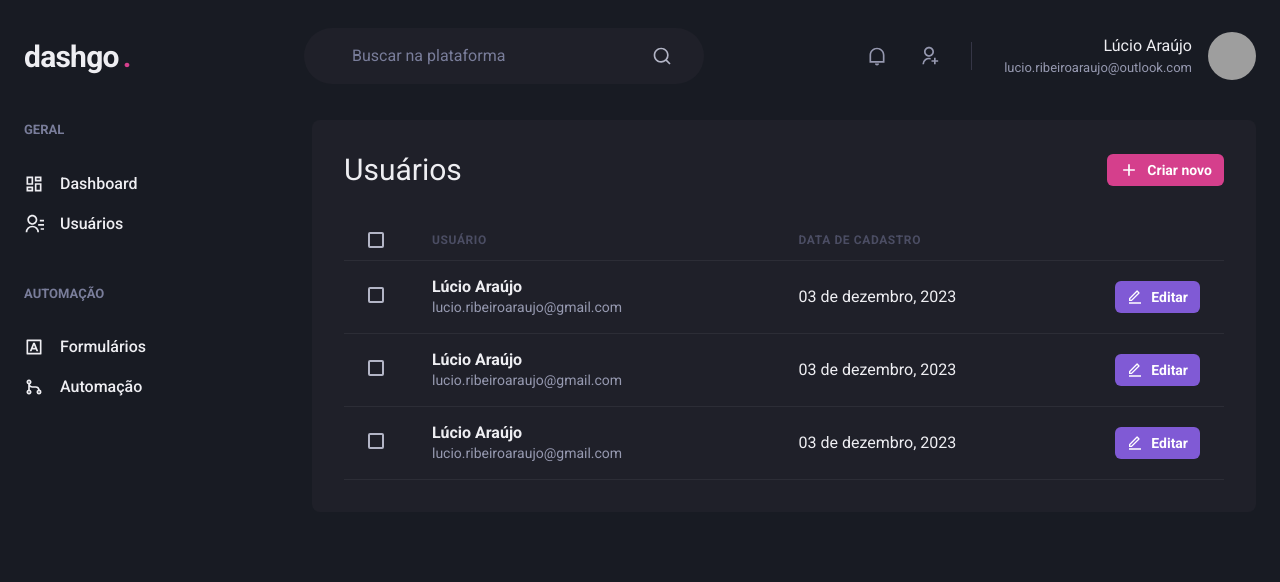
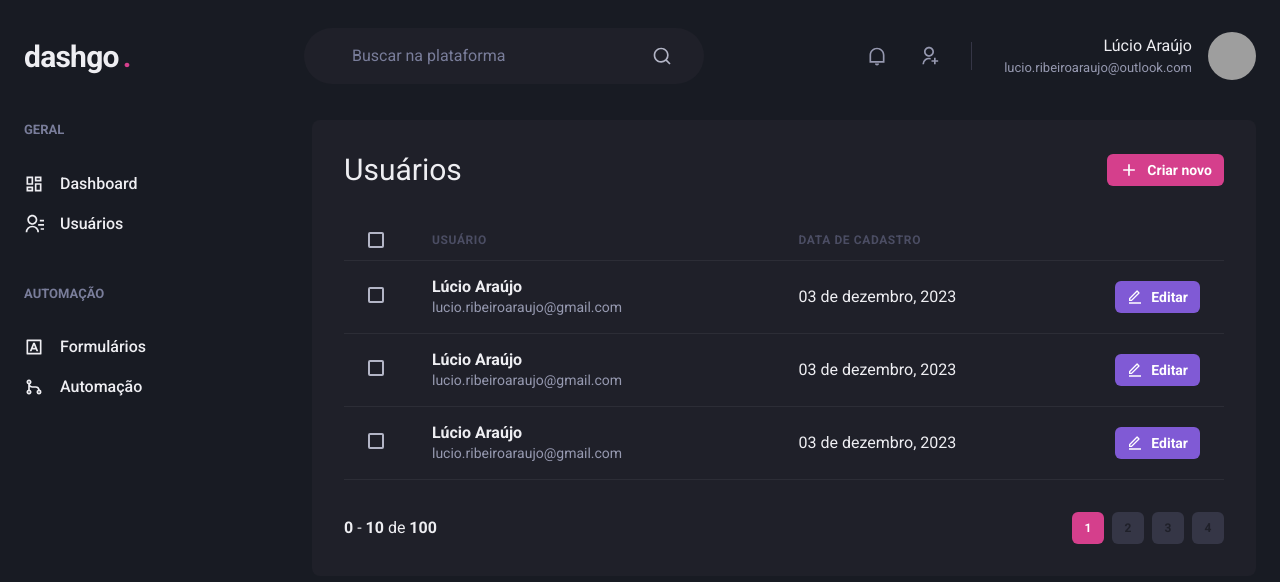
Before and after one commit to lucio-araujo/rocketseat-ignite-reactjs-dashgo, a Next.js app: page /users in a window 1280 px wide. Shown: the top 582 px of the page. Built offline with nearby package versions, Linux system fonts and the light colour scheme; grey boxes are pictures that could not be loaded.

Commit message:
Pagination component

```diff
--- /dev/null
+++ b/src/components/Pagination.tsx
@@ -0,0 +1,59 @@
+import { Box, Button, HStack } from "@chakra-ui/react";
+
+export function Pagination() {
+  return (
+    <HStack spacing="6" mt="8" justify="space-between" align="center">
+      <Box>
+        <strong>0</strong> - <strong>10</strong> de <strong>100</strong>
+      </Box>
+      <HStack spacing="2">
+        <Button
+          size="sm"
+          fontSize="xs"
+          width="4"
+          colorScheme="pink"
+          disabled
+          _disabled={{
+            bg: "pink.500",
+            cursor: "default",
+          }}
+        >
+          1
+        </Button>
+        <Button
+          size="sm"
+          fontSize="xs"
+          width="4"
+          bg="gray.700"
+          _hover={{
+            bg: "gray.500",
+          }}
+        >
+          2
+        </Button>
+        <Button
+          size="sm"
+          fontSize="xs"
+          width="4"
+          bg="gray.700"
+          _hover={{
+            bg: "gray.500",
+          }}
+        >
+          3
+        </Button>
+        <Button
+          size="sm"
+          fontSize="xs"
+          width="4"
+          bg="gray.700"
+          _hover={{
+            bg: "gray.500",
+          }}
+        >
+          4
+        </Button>
+      </HStack>
+    </HStack>
+  );
+}
--- a/src/pages/users/index.tsx
+++ b/src/pages/users/index.tsx
@@ -16,6 +16,7 @@
 import { RiAddLine, RiEditLine } from "react-icons/ri";
 import { Header } from "../../components/Header";
 import { Sidebar } from "../../components/Sidebar";
+import { Pagination } from "../../components/Pagination";
 
 export default function UserList() {
   return (
@@ -134,6 +135,7 @@
               </Tr>
             </Tbody>
           </Table>
+          <Pagination />
         </Box>
       </Flex>
     </Flex>
```
